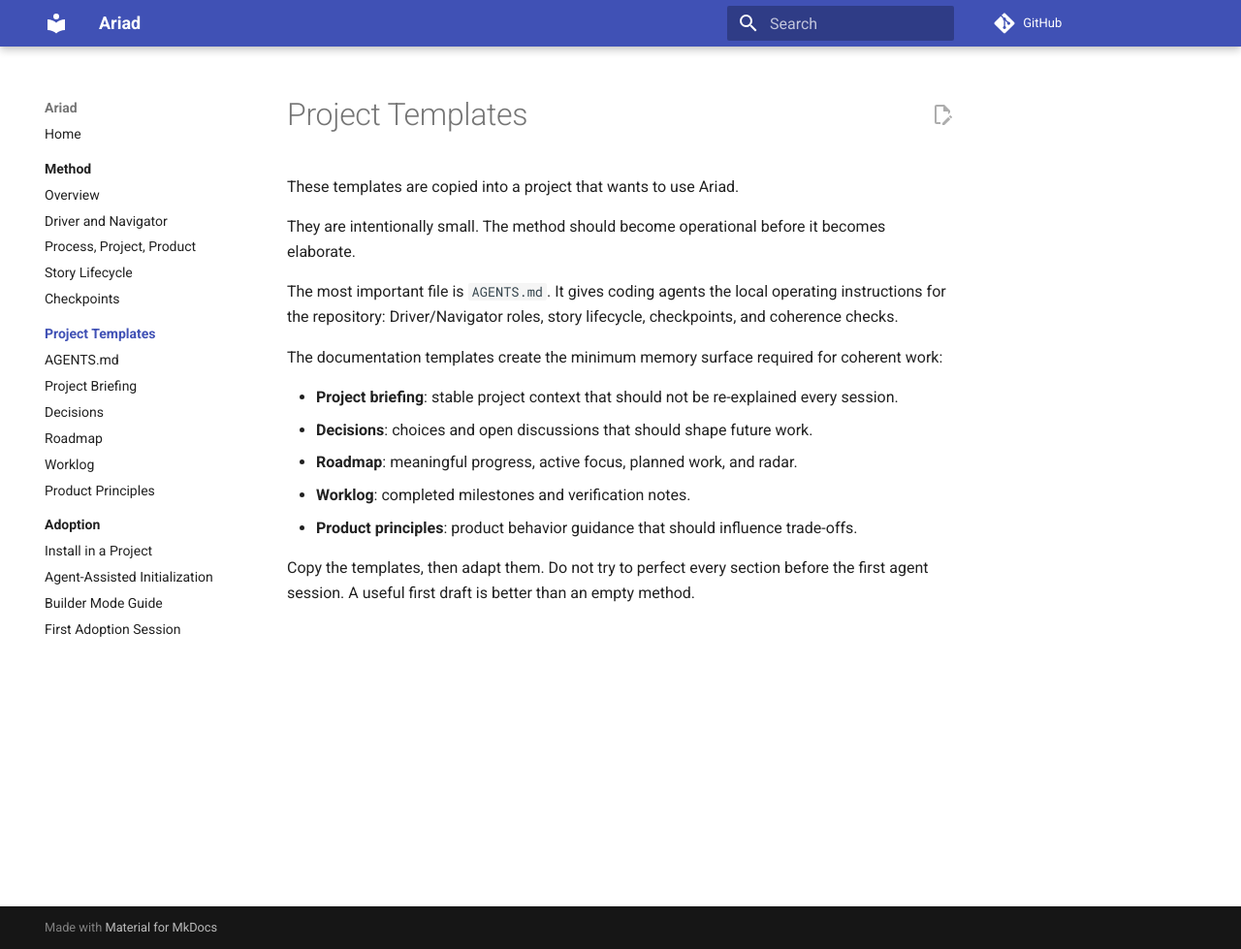
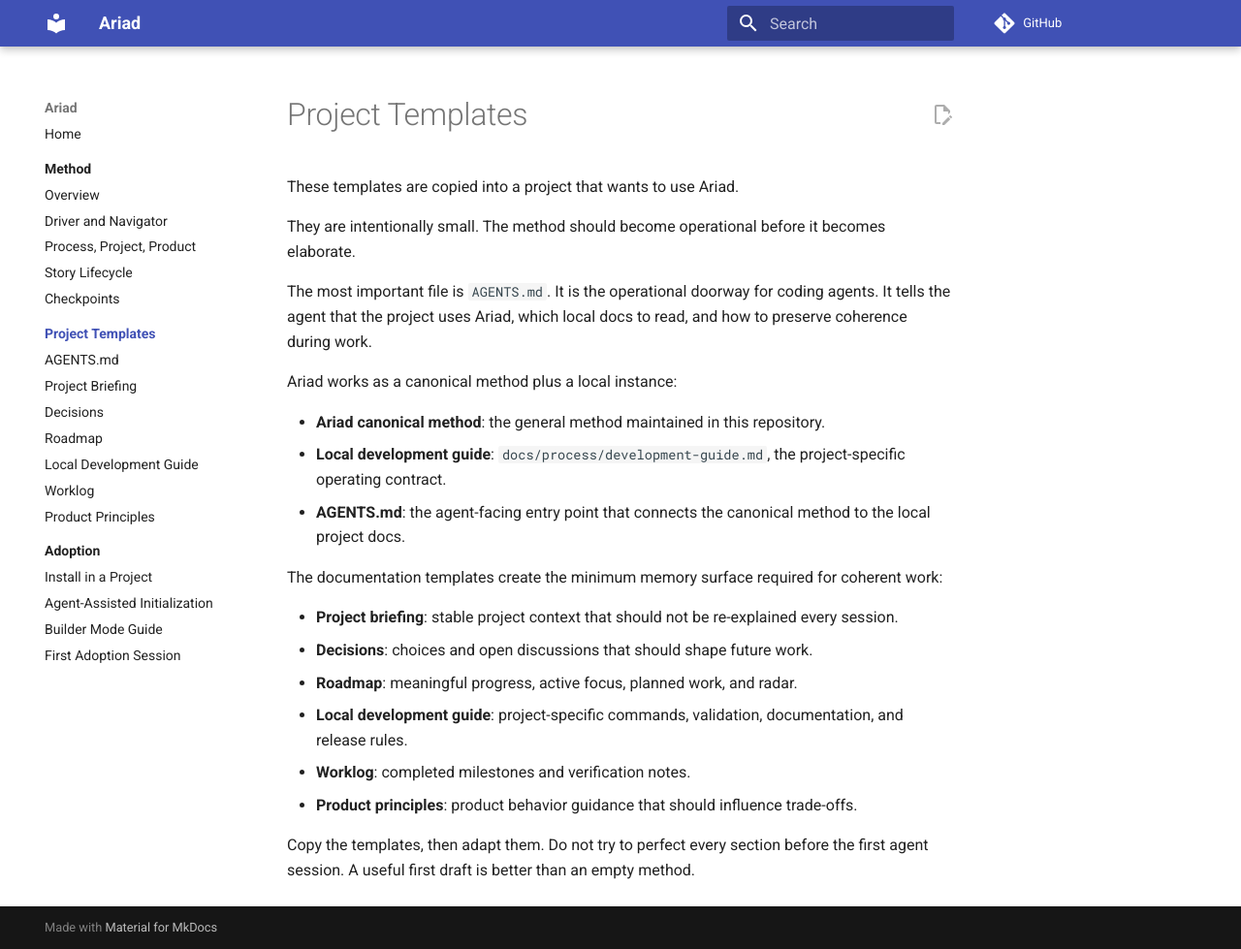
Before and after one commit to henriquebastos/ariad, an MkDocs documentation site: the page built from docs/project-templates/index.md, in a window 1280 px wide and 979 px high. Shown: the whole window at 97% size. Built offline with MkDocs 1.6.1 and Material for MkDocs 9.7.7, drawn with Linux system fonts in a browser that asks for light colours; comment, search, counter and statistics services are not loaded.

Commit message:
Add local development guide template
Capture the canonical method plus local instance model so projects can adapt Ariad through a project-specific development guide while keeping AGENTS.md as the operational entry point.

```diff
--- a/docs/project-templates/index.md
+++ b/docs/project-templates/index.md
@@ -4,13 +4,20 @@
 
 They are intentionally small. The method should become operational before it becomes elaborate.
 
-The most important file is `AGENTS.md`. It gives coding agents the local operating instructions for the repository: Driver/Navigator roles, story lifecycle, checkpoints, and coherence checks.
+The most important file is `AGENTS.md`. It is the operational doorway for coding agents. It tells the agent that the project uses Ariad, which local docs to read, and how to preserve coherence during work.
+
+Ariad works as a canonical method plus a local instance:
+
+- **Ariad canonical method**: the general method maintained in this repository.
+- **Local development guide**: `docs/process/development-guide.md`, the project-specific operating contract.
+- **AGENTS.md**: the agent-facing entry point that connects the canonical method to the local project docs.
 
 The documentation templates create the minimum memory surface required for coherent work:
 
 - **Project briefing**: stable project context that should not be re-explained every session.
 - **Decisions**: choices and open discussions that should shape future work.
 - **Roadmap**: meaningful progress, active focus, planned work, and radar.
+- **Local development guide**: project-specific commands, validation, documentation, and release rules.
 - **Worklog**: completed milestones and verification notes.
 - **Product principles**: product behavior guidance that should influence trade-offs.
 
--- a/mkdocs.yml
+++ b/mkdocs.yml
@@ -25,6 +25,7 @@
       - Project Briefing: project-templates/docs/project/briefing.md
       - Decisions: project-templates/docs/project/decisions.md
       - Roadmap: project-templates/docs/project/roadmap/index.md
+      - Local Development Guide: project-templates/docs/process/development-guide.md
       - Worklog: project-templates/docs/process/worklog.md
       - Product Principles: project-templates/docs/product/principles.md
   - Adoption:
```
Also changed, not shown: docs/adoption/agent-assisted-initialization.md (+2 -0 lines), docs/adoption/builder-mode-guide.md (+1 -0 lines), docs/adoption/install-in-a-project.md (+3 -0 lines), docs/project-templates/AGENTS.md (+3 -0 lines), docs/project-templates/docs/process/development-guide.md (added, +88 -0 lines).
